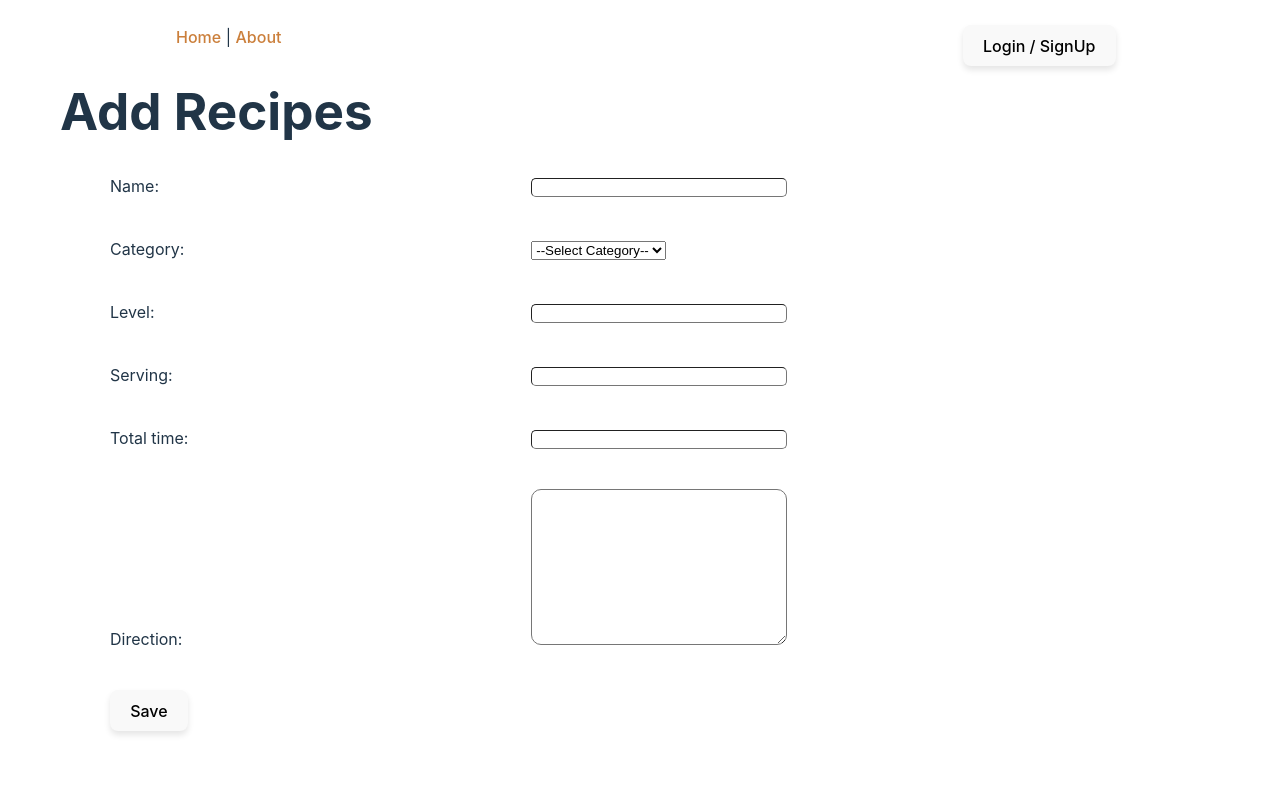
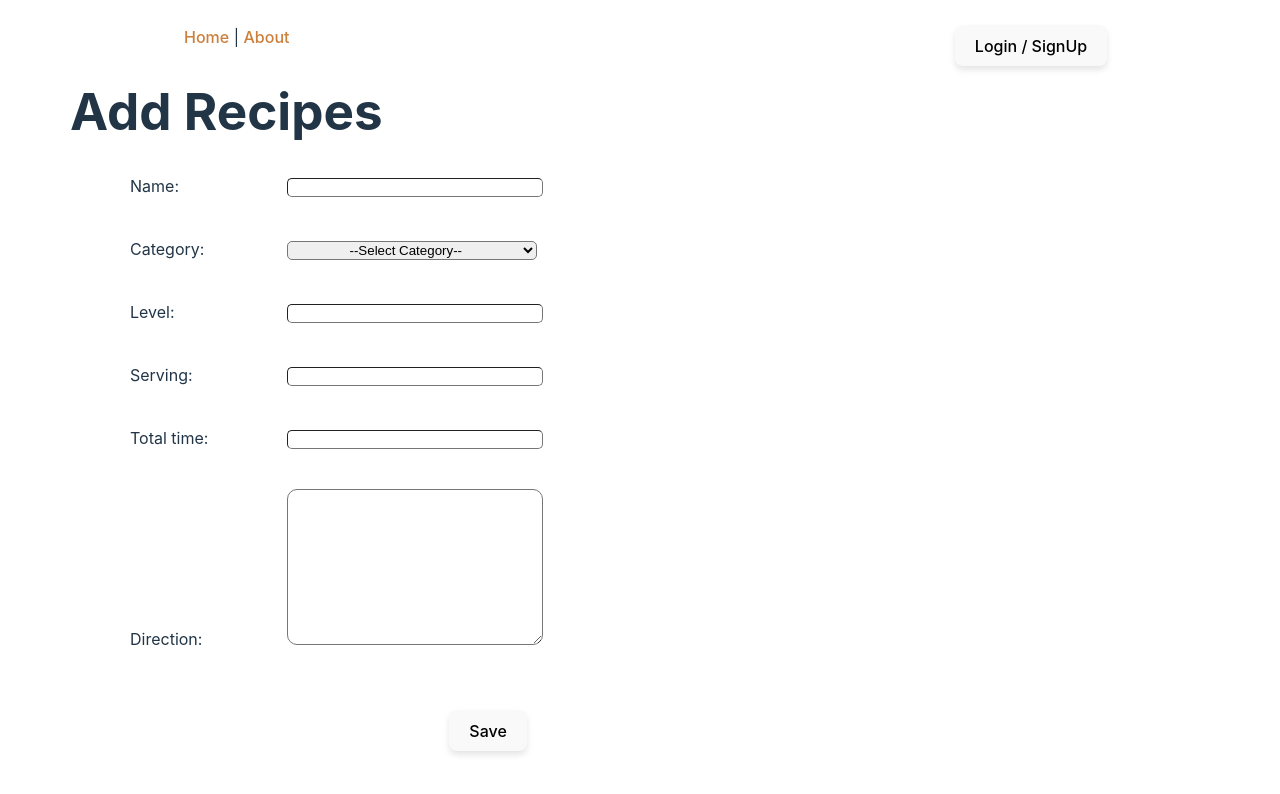
Before and after one commit to dayane112/CapStone-Recipe---Frontend, a React (Vite) app: page /addrecipe in a window 1280 px wide. Shown: the top 794 px of the page. Built offline with nearby package versions, Linux system fonts and the light colour scheme.

Commit message:
styled the form to center the inputs and textarea

```diff
--- a/src/pages/AddRecipe.jsx
+++ b/src/pages/AddRecipe.jsx
@@ -26,7 +26,7 @@ function AddRecipe() {
 
                 <div className="form-group">
                     <label>Category: </label>
-                    <select name="category" value={category} onChange={e => handleCategoryChange(e.target.value)}>
+                    <select className="category" name="category" value={category} onChange={e => handleCategoryChange(e.target.value)}>
                         <option id="0" >--Select Category--</option>
                         <option name="breakfast" value="breakfast" id="1" >Breakfast</option>
                         <option name="lunch" value="lunch" id="2" >Lunch</option>
@@ -49,7 +49,7 @@ function AddRecipe() {
                 </div><br />
 
                 <div className="form-group" >
-                    <label class="direction-label">Direction: </label>
+                    <label className="direction-label">Direction: </label>
                     <textarea name="message" rows="10" cols="30"></textarea>
                 </div><br />
 
--- a/src/styles/recipeStyle.css
+++ b/src/styles/recipeStyle.css
@@ -1,5 +1,5 @@
 body{
-    margin: 25px 60px 0px 60px;
+    margin: 25px 70px 0px 70px;
 }
 
 input[type="text"] {
@@ -17,7 +17,12 @@ input[type="text"] {
     margin-bottom: 10px; */
 }
 
-
+.category {
+    text-align: center;
+    width: 250px;
+    border-radius: 5px;
+    border-width: .5px;
+}
 
 textarea {
     border-radius: 10px;
@@ -27,9 +32,10 @@ textarea {
 
 form label {
     display: inline-block;
-    margin-bottom: 15px;
+    /* margin-bottom: 15px; */
     text-align: left;
-    width: 40%;
+    width: 25%;
+    margin: 0px 0px 15px 0px;
 }
 
 form input, form select, form textarea {
@@ -39,9 +45,17 @@ form input, form select, form textarea {
 }
 
 .recipeForm {
-    width: 80%;
-    margin-left: 50px;
-    margin-right: 50px;
+    position: absolute;
+    width: 427px;
+    margin-left: 60px;
+    /* margin-right: 60px; */
+}
+
+button.save {
+    /* display: block; */
+    margin-top: 20px;
+    margin-right: 30px;
+    float: right;
 }
 
 /* .columns {
```
